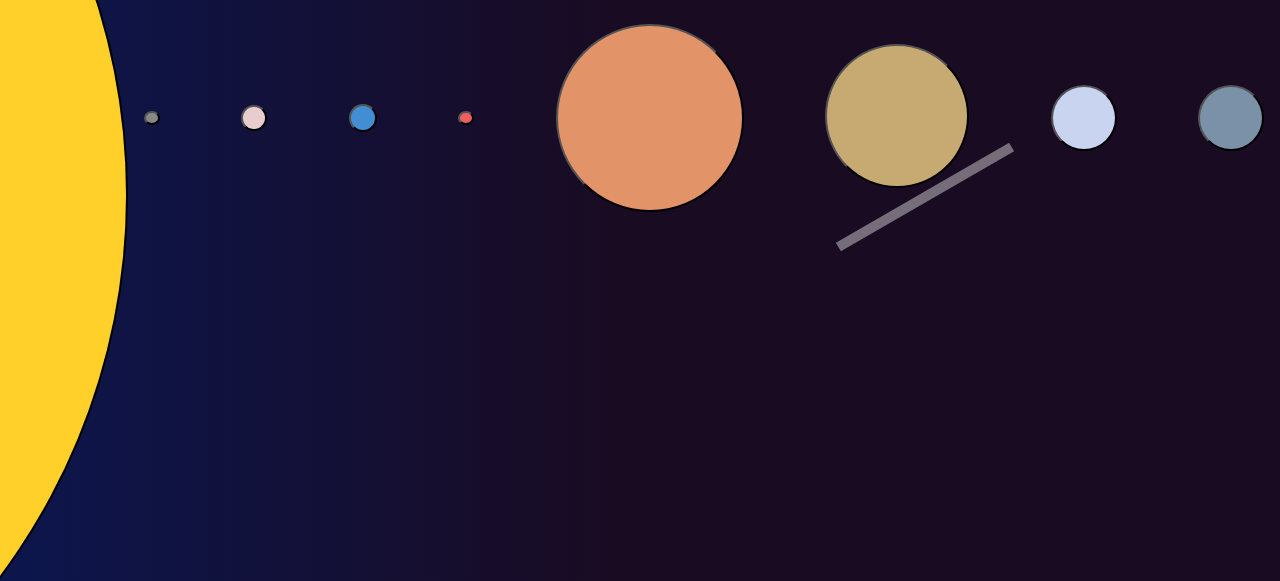
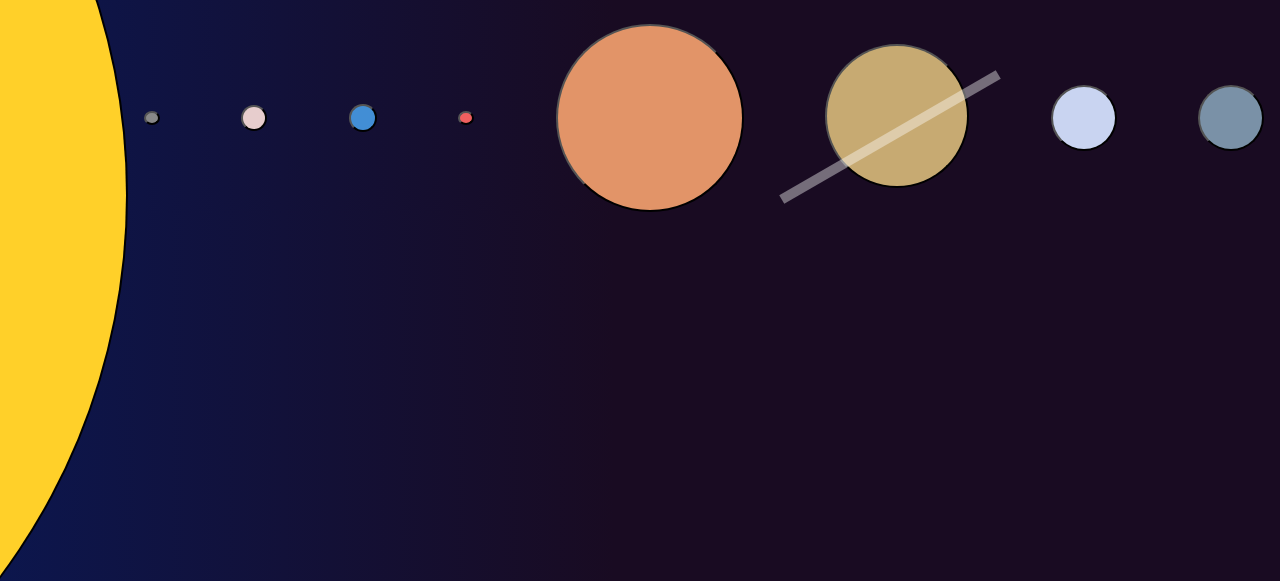
Before and after one commit to Lellisinthewoods/Solaris, a plain HTML site: page index.html in a window 1280 px wide. Shown: the part 253-834 px from the top of the page. Drawn offline with Linux system fonts and the light colour scheme.

Commit message:
ring on saturn in place!

```diff
--- a/style.css
+++ b/style.css
@@ -144,14 +144,13 @@ background: #428ED5;
     height: 144px;
 
     background: #C7AA72;
-    /*z-index: -10;*/
 }
 
 #saturnRing{
     position:absolute;
-    width: 200px;
+    width: 250px;
     height: 10px;
-
+    margin: -60px;
     background: rgba(255, 255, 255, 0.4);
     transform: rotate(-30deg);
     padding: 0;
```
